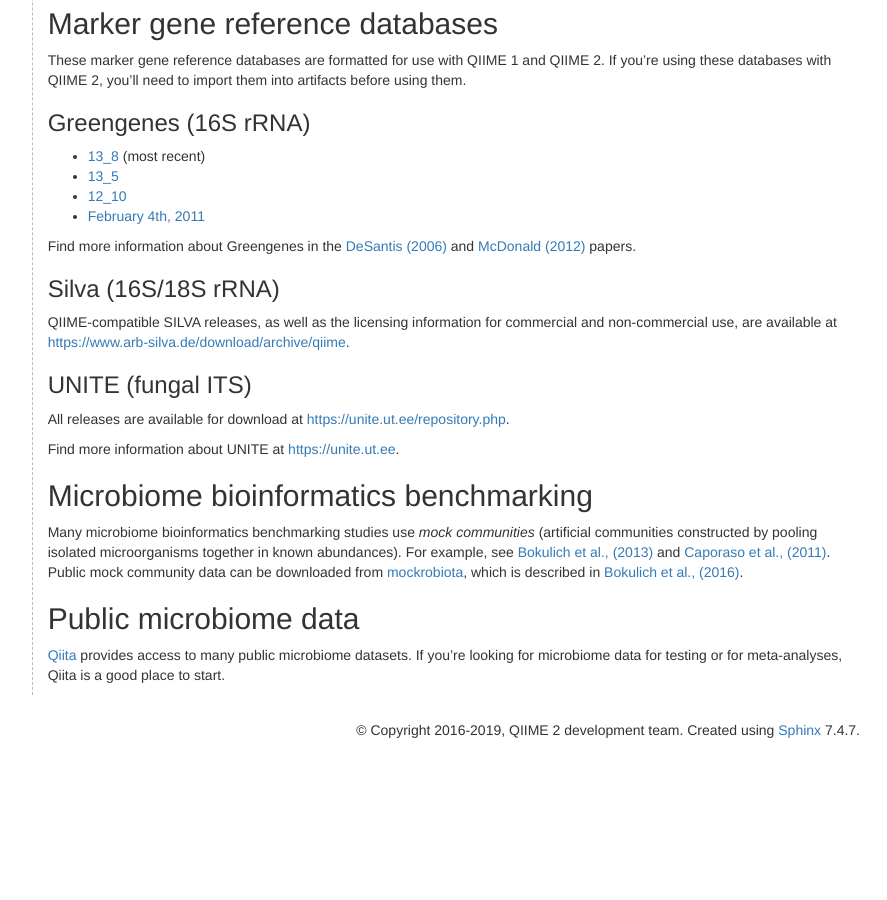
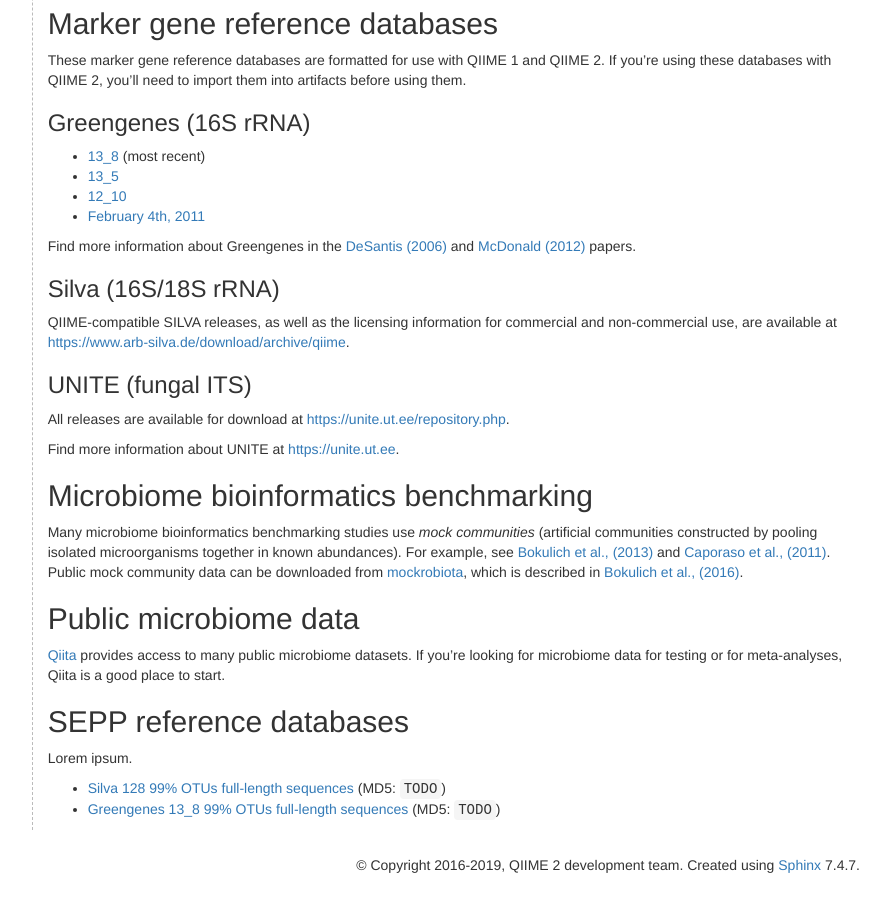
Before and after one commit to qiime2/docs, a Sphinx documentation site: the page built from source/data-resources.rst, in a window 1280 px wide and 900 px high, scrolled down 818 px. Shown: the whole window, without its empty margins (277-1164 px from the left). Built offline with Sphinx 7.4.7, drawn with Linux system fonts in a browser that asks for light colours; pages that are not in the unit, such as notebooks, are missing from menus; the version number could not be read and is left out; before the commit the page ends 1583 px from its top, so only the background shows below that; some of the changed text lies outside the part shown.

Commit message:
MAINT: q2-frag-ins updates

```diff
--- a/source/data-resources.rst
+++ b/source/data-resources.rst
@@ -60,3 +60,11 @@
 ----------------------
 
 `Qiita <https://qiita.ucsd.edu/>`_ provides access to many public microbiome datasets. If you're looking for microbiome data for testing or for meta-analyses, Qiita is a good place to start.
+
+SEPP reference databases
+------------------------
+
+Lorem ipsum.
+
+- `Silva 128 99% OTUs full-length sequences <https://data.qiime2.org/2019.10/common/sepp-refs-silva-128.qza>`_ (MD5: ``TODO``)
+- `Greengenes 13_8 99% OTUs full-length sequences <https://data.qiime2.org/2019.10/common/sepp-refs-gg-13-8.qza>`_ (MD5: ``TODO``)
--- a/source/tutorials/overview.rst
+++ b/source/tutorials/overview.rst
@@ -276,7 +276,7 @@
 .. _check out our benchmarks: https://doi.org/10.1186/s40168-018-0470-z
 .. _UniFrac distance: https://www.ncbi.nlm.nih.gov/pmc/articles/PMC1317376/
 .. _q2-phylogeny tutorial: https://forum.qiime2.org/t/q2-phylogeny-community-tutorial/4455
-.. _q2-fragment-insertion tutorial: https://github.com/biocore/q2-fragment-insertion
+.. _q2-fragment-insertion tutorial: https://library.qiime2.org/plugins/q2-fragment-insertion/16/
 .. _diversity metrics: https://forum.qiime2.org/t/alpha-and-beta-diversity-explanations-and-commands/2282
 .. _q2-feature-table: https://docs.qiime2.org/2019.10/plugins/available/feature-table/
 .. _many different useful actions: https://docs.qiime2.org/2019.10/plugins/available/diversity/
--- a/source/tutorials/pd-mice.rst
+++ b/source/tutorials/pd-mice.rst
@@ -266,6 +266,12 @@
 
 QIIME 2 offers several ways to construct a phylogenetic tree. For this tutorial, we're going to create a fragment insertion tree using the ``q2-fragment-insertion`` plugin. The authors of the fragment insertion plugin suggest that it can outperform traditional alignment based methods based on short Illumina reads by alignment against a reference tree built out of larger sequences. Our command, ``qiime fragment-insertion sepp`` will use the representative sequences (a ``FeatureData[Sequence]`` artifact) we generated during denoising to create a phylogenetic tree where the sequences have been inserted into the greengenes 13_8 99% identity reference tree backbone.
 
+First, we will download the reference database:
+
+.. download::
+   :url: https://data.qiime2.org/2019.10/common/sepp-refs-gg-13-8.qza
+   :saveas: sepp-refs-gg-13-8.qza
+
 .. note::
    This command is resource intensive - if your computation environment supports it, we suggest including an appropriately-set ``--p-threads`` parameter.
 
@@ -273,6 +279,7 @@
 
    qiime fragment-insertion sepp \
      --i-representative-sequences ./dada2_rep_set.qza \
+     --i-reference-database sepp-refs-gg-13-8.qza \
      --o-tree ./tree.qza \
      --o-placements ./tree_placements.qza \
      --p-threads 1  # update to a higher number if you can
```
